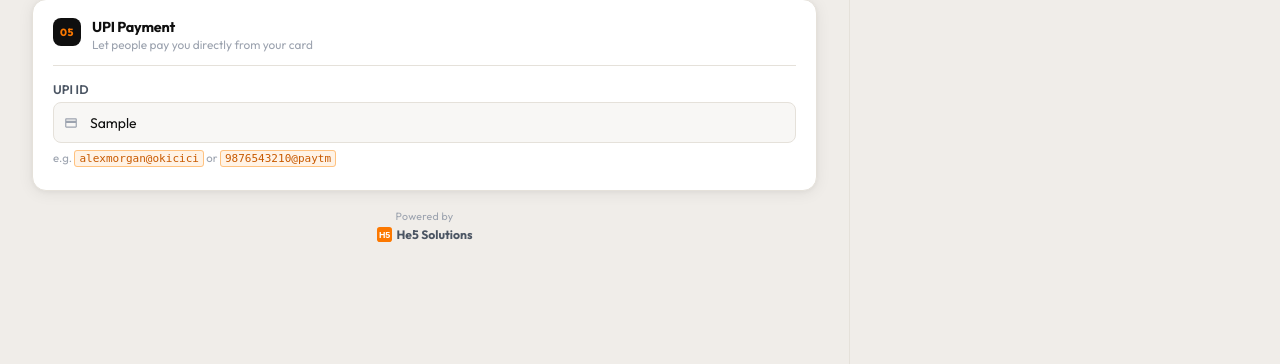
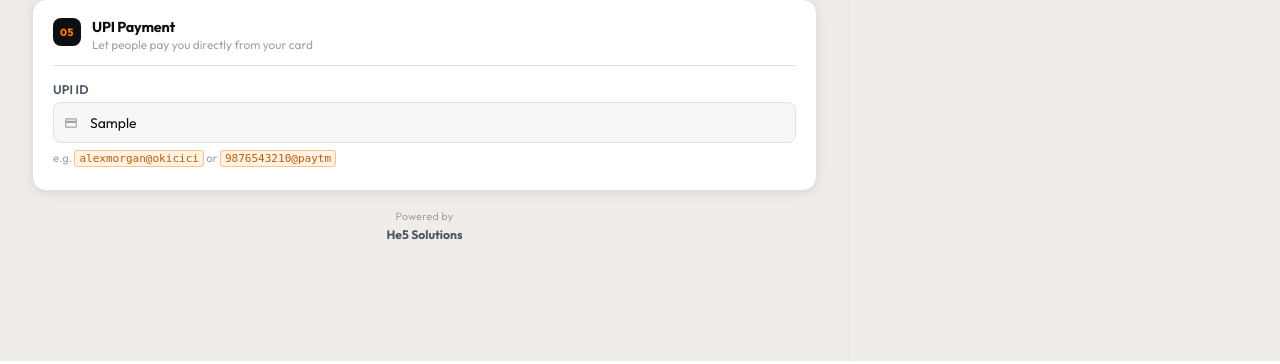
Before and after one commit to SomeshwarHT/Virtual_Business_Card_Maker, a Flask app: page /form/edit/1 in a window 1280 px wide. Shown: the part 2257-2621 px from the top of the page. Run offline with Flask 3, Linux system fonts and the light colour scheme; a user stored in the database is signed in; tables that the repository leaves empty hold one stand-in row (values such as "Sample post"); grey boxes marked "Sample" are stand-in pictures.

Commit message:
Updated form and home layout

```diff
--- a/templates/form.html
+++ b/templates/form.html
@@ -1001,7 +1001,6 @@
       <div style="text-align:center;padding:4px 0 8px;">
         <p style="font-size:.66rem;color:#9ca3af;letter-spacing:.3px;">Powered by</p>
         <div style="display:inline-flex;align-items:center;gap:5px;margin-top:4px;">
-          <svg width="15" height="15" viewBox="0 0 32 32"><rect width="32" height="32" rx="6" fill="#fc7800"/><text x="4" y="24" font-family="sans-serif" font-weight="900" font-size="19" fill="#fff">H5</text></svg>
           <span style="font-size:.76rem;font-weight:700;color:#4b5563;">He5 Solutions</span>
         </div>
       </div>
--- a/templates/home.html
+++ b/templates/home.html
@@ -741,7 +741,6 @@
       <div class="he5-footer">
         <p>Powered by</p>
         <div class="he5-brand">
-          <svg width="15" height="15" viewBox="0 0 32 32"><rect width="32" height="32" rx="6" fill="#fc7800"/><text x="4" y="24" font-family="sans-serif" font-weight="900" font-size="19" fill="#fff">H5</text></svg>
           <span>He5 Solutions</span>
         </div>
       </div>
```
